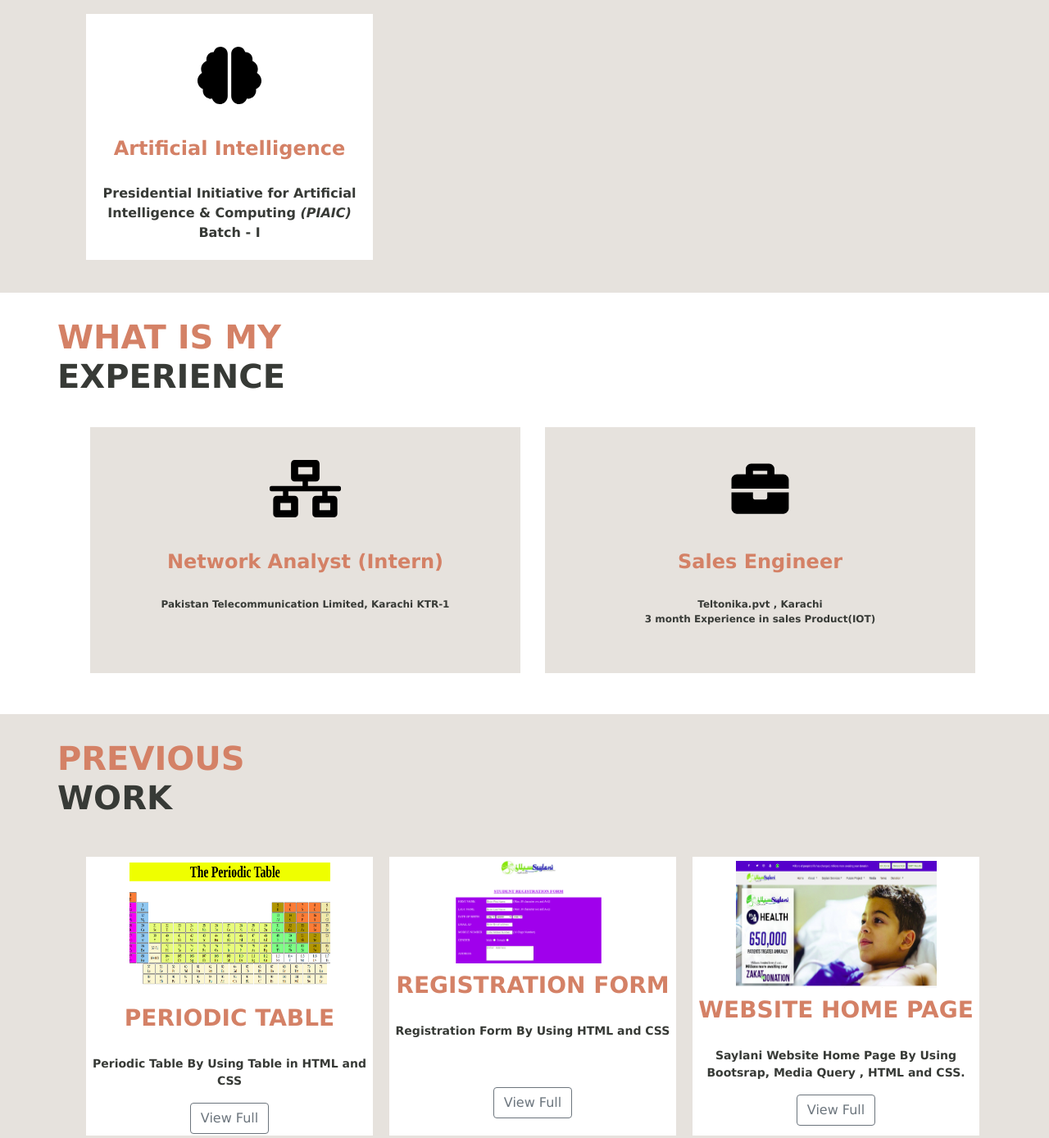
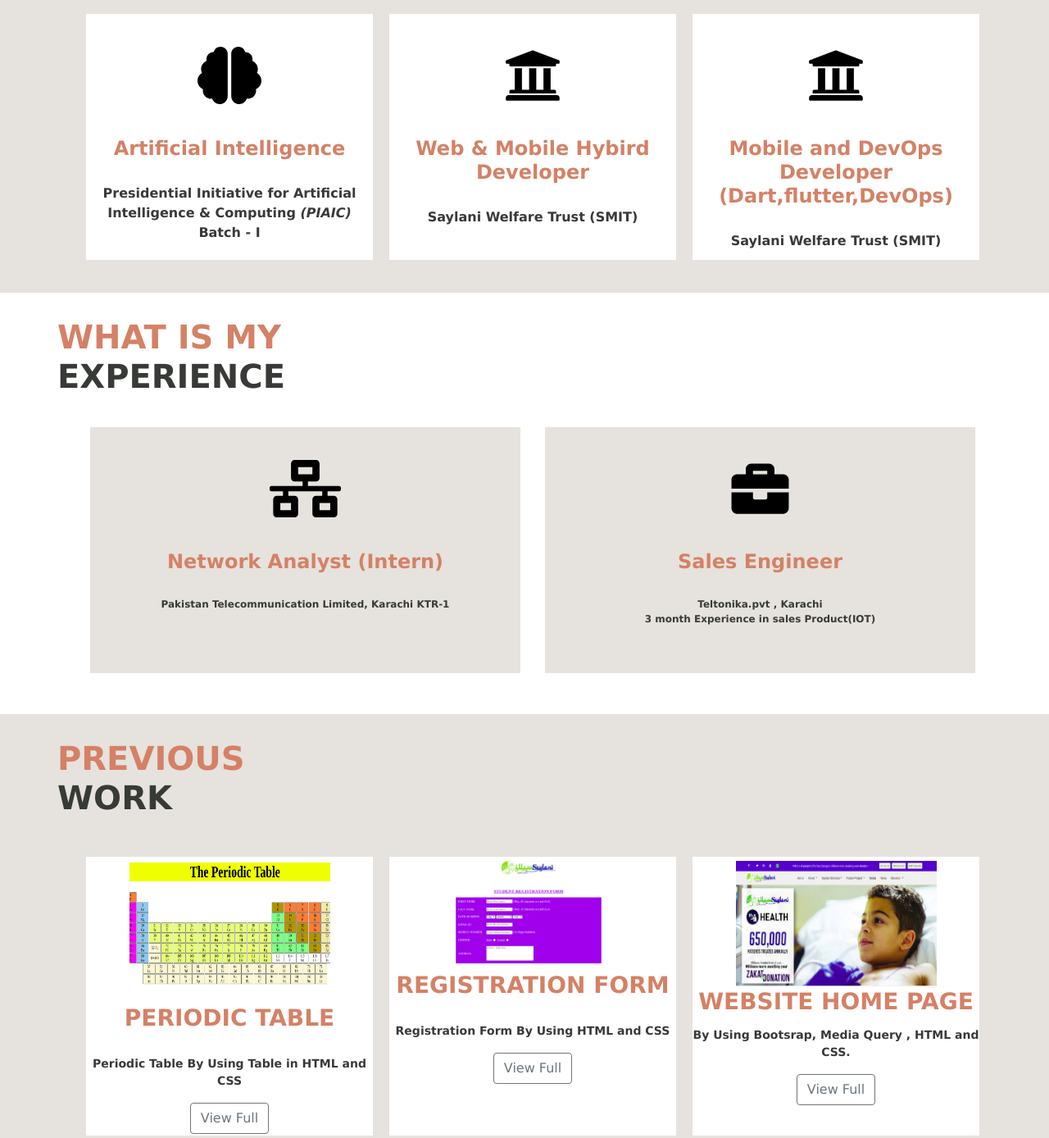
Before and after one commit to AsadAli00/Atech-Website, a plain HTML site: page Portfolio.html in a window 1280 px wide. Shown: the part 2083-3471 px from the top of the page at 82% size. Drawn offline with nearby package versions, Linux system fonts and the light colour scheme.

Commit message:
add studied two section

```diff
--- a/Portfolio.html
+++ b/Portfolio.html
@@ -209,7 +209,31 @@
             <h4 style="font-weight: bolder; padding-top:40px; color: #D48166;"> Artificial Intelligence</h4>
             <div class="studied-para" style="padding-top: 20px;">
               <p>Presidential Initiative for Artificial <br> Intelligence & Computing <i> (PIAIC)</i>
-                <br> Batch - I</p>
+                <br> Batch - I
+              </p>
+            </div>
+          </div>
+        </div>
+        <div class=" col-lg-4 col-md-6 col-sm-12">
+          <div class="Studied-box">
+            <div class="studied-img" style="padding-top: 40px;">
+              <img src="images/icons/university-solid.svg" alt="" height="70px">
+            </div>
+            <h4 style="font-weight: bolder; padding-top:40px; color: #D48166;"> Web & Mobile Hybird Developer</h4>
+            <div class="studied-para" style="padding-top: 20px;">
+              <p>Saylani Welfare Trust (SMIT)</p>
+            </div>
+          </div>
+        </div>
+        <div class=" col-lg-4 col-md-6 col-sm-12">
+          <div class="Studied-box">
+            <div class="studied-img" style="padding-top: 40px;">
+              <img src="images/icons/university-solid.svg" alt="" height="70px">
+            </div>
+            <h4 style="font-weight: bolder; padding-top:40px; color: #D48166;">Mobile and DevOps
+              Developer<br>(Dart,flutter,DevOps)</h4>
+            <div class="studied-para" style="padding-top: 20px;">
+              <p>Saylani Welfare Trust (SMIT)</p>
             </div>
           </div>
         </div>
@@ -278,8 +302,6 @@
             </div>
             <h3 style="padding-top: 10px; color: #D48166; font-weight: bolder;">REGISTRATION FORM</h3>
             <p style="padding-top:20px;">Registration Form By Using HTML and CSS </p>
-            <br>
-            <br>
             <a href="https://assignment-no2.web.app/" target="_blank"><button type="button"
                 class="btn btn-outline-secondary">View Full</button></a>
           </div>
@@ -290,8 +312,8 @@
               <img src="images/saylanihomepage.png" alt="wEBSITE HOME PAGE" height="160px" width="70%"
                 style="padding-top: 5px;">
             </div>
-            <h3 style="padding-top: 10px; color: #D48166; font-weight: bolder;">WEBSITE HOME PAGE</h3>
-            <p style="padding-top:20px;">Saylani Website Home Page By Using Bootsrap, Media Query , HTML and CSS. </p>
+            <h3 style="padding-top: 0px; color: #D48166; font-weight: bolder;">WEBSITE HOME PAGE</h3>
+            <p style="padding-top:5px;">By Using Bootsrap, Media Query , HTML and CSS. </p>
             <a href="https://assignment-no-3-7f645.web.app/" target="__blank"><button type="button"
                 class="btn btn-outline-secondary">View Full</button></a>
           </div>
@@ -316,7 +338,7 @@
               <img src="images/ToDo App.PNG" alt="TO-DO APP" height="160px" width="70%" style="padding-top: 5px;">
             </div>
             <h3 style="padding-top: 10px; color: #D48166; font-weight: bolder;">TO DO APP</h3>
-            <p style="padding-top:20px;">TO DO APP By Using HTML, CSS, JavaScript<br> and Firebase database integration
+            <p style="padding-top:20px;">TO DO APP By Using HTML, CSS, JavaScript
             </p>
             <a href="https://todoappfirebase-edc58.web.app/" target="_blank"><button type="button"
                 class="btn btn-outline-secondary">View Full</button></a>
```
